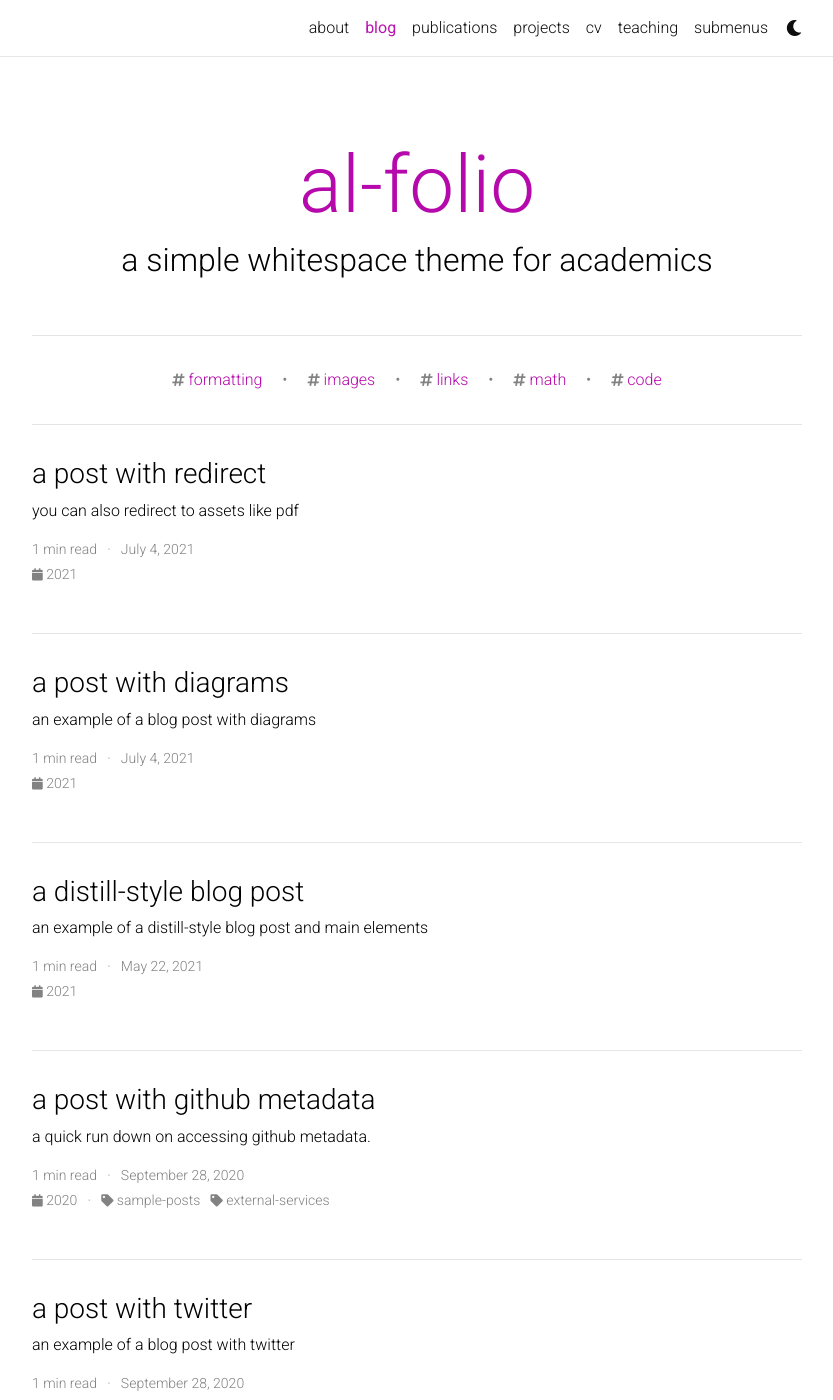
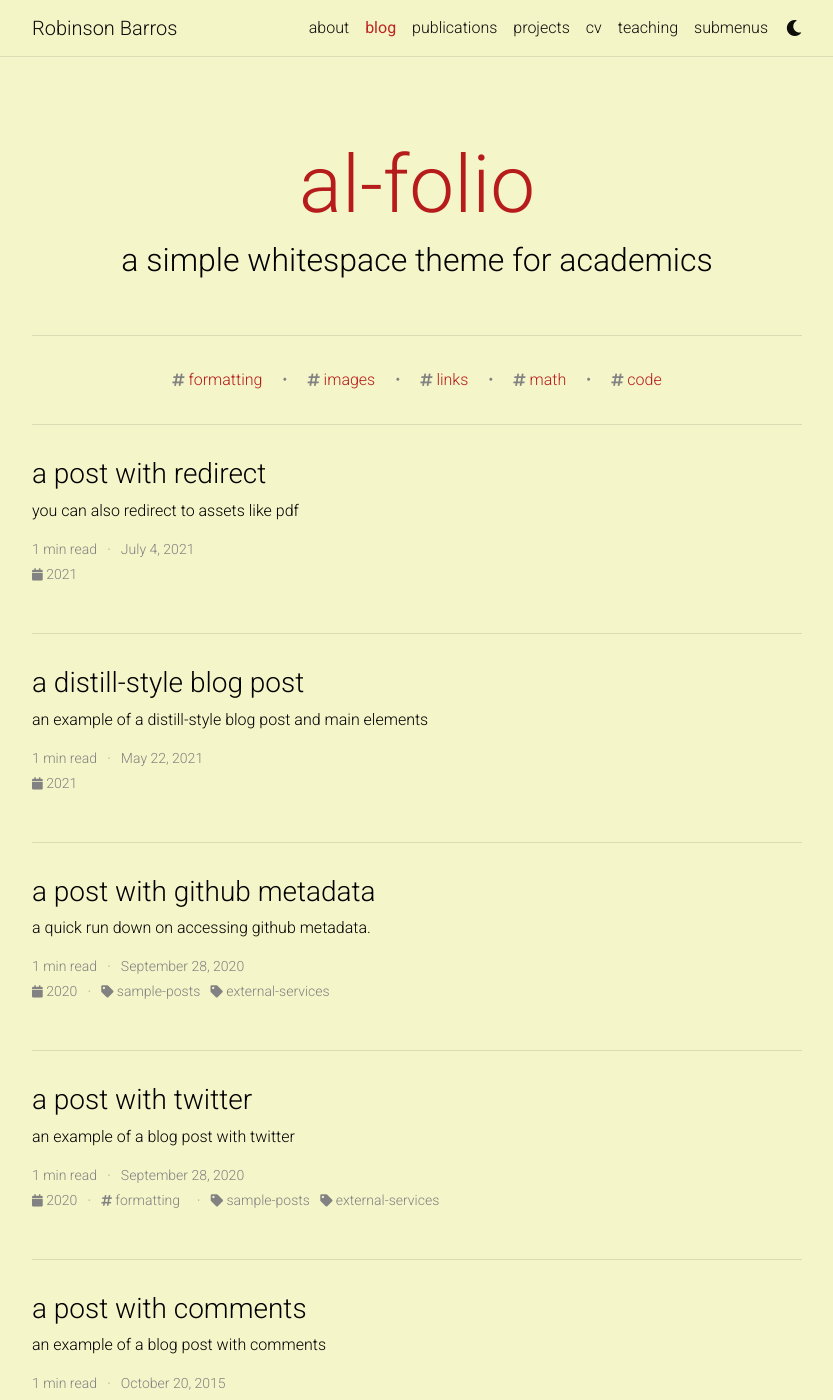
Before and after one commit to robinsonbarros/robinsonbarros.github.io, a Jekyll site: the page built from blog/index.html, in a window 1280 px wide and 1400 px high. Shown: the whole window, without its empty margins (223-1056 px from the left). Built offline with Jekyll 4.4.1, drawn with Linux system fonts in a browser that asks for light colours; the list of posts is cut into pages by our own code; comment, search, counter and statistics services are not loaded; a style sheet for code colours, icons or effects is not loaded.

Commit message:
att_colors2

```diff
--- a/_config.yml
+++ b/_config.yml
@@ -2,7 +2,7 @@
 # Site settings
 # -----------------------------------------------------------------------------
 
-title: # the website title (if blank, full name will be used instead)
+title: Robinson Barros # the website title (if blank, full name will be used instead)
 first_name: Robinson
 middle_name:
 last_name: Barros
@@ -25,8 +25,8 @@
 # -----------------------------------------------------------------------------
 
 # code highlighter theme
-highlight_theme_light: github   # https://github.com/jwarby/jekyll-pygments-themes
-highlight_theme_dark: native    # https://github.com/jwarby/jekyll-pygments-themes
+highlight_theme_light: manni   # https://github.com/jwarby/jekyll-pygments-themes
+highlight_theme_dark: dracula    # https://github.com/jwarby/jekyll-pygments-themes
 
 # repo color theme
 repo_theme_light: graywhite       # https://github.com/anuraghazra/github-readme-stats/blob/master/themes/README.md
--- a/_sass/_themes.scss
+++ b/_sass/_themes.scss
@@ -3,12 +3,12 @@
  ******************************************************************************/
 
 :root {
-  --global-bg-color: #{$white-color};
+  --global-bg-color: #{$pastel-color};
   --global-code-bg-color: #{$code-bg-color-light};
   --global-text-color: #{$black-color};
   --global-text-color-light: #{$grey-color};
-  --global-theme-color: #{$purple-color};
-  --global-hover-color: #{$purple-color};
+  --global-theme-color: #{$red-color-dark};
+  --global-hover-color: #{$red-color-dark};
   --global-footer-bg-color: #{$grey-color-dark};
   --global-footer-text-color: #{$grey-color-light};
   --global-footer-link-color: #{$white-color};
--- a/_sass/_variables.scss
+++ b/_sass/_variables.scss
@@ -36,3 +36,7 @@
 
 $code-bg-color-light:     rgba($purple-color, 0.05);
 $code-bg-color-dark:      #2c3237 !default;
+
+// Minhas variáveis
+$pastel-color:          #f4f5c8;
+$grey-journal-color:    #000000
```
Also changed, not shown: _posts/2021-07-04-diagrams.md (deleted, +0 -43 lines), 1 other file.
